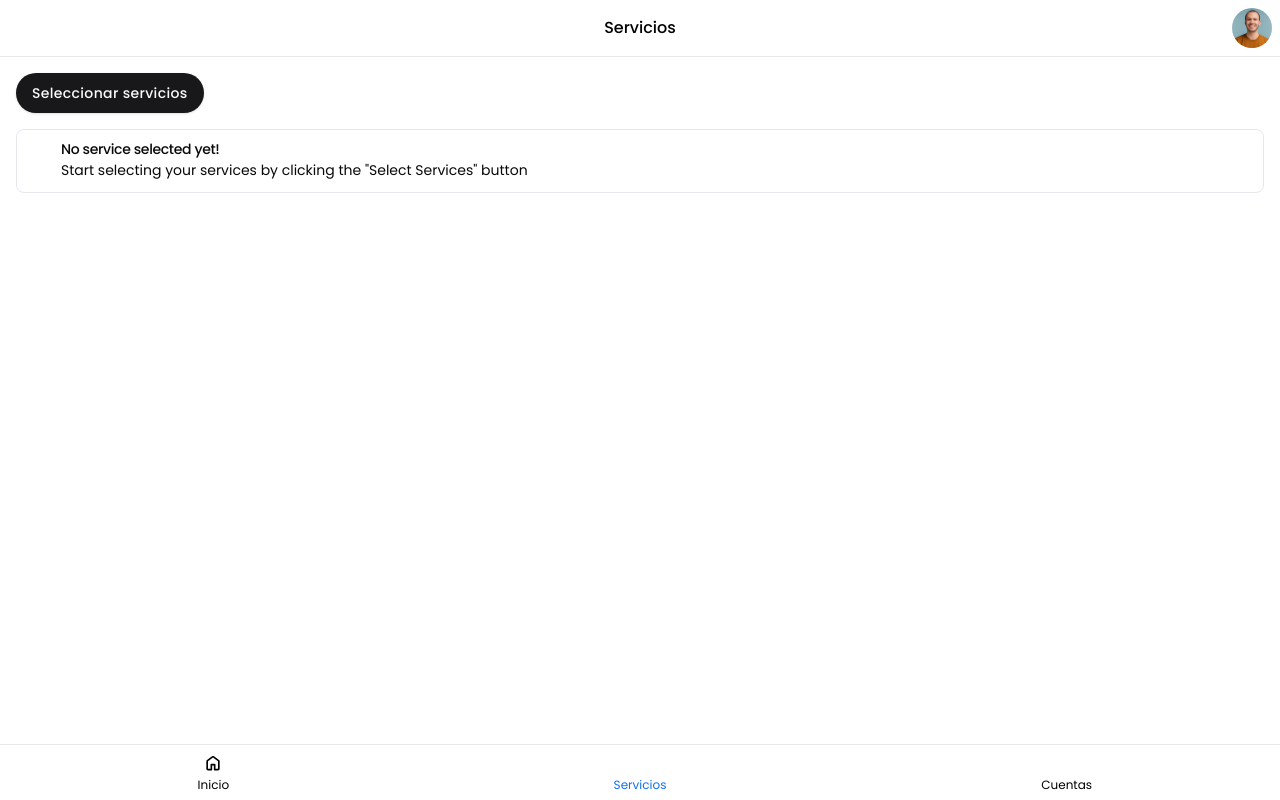
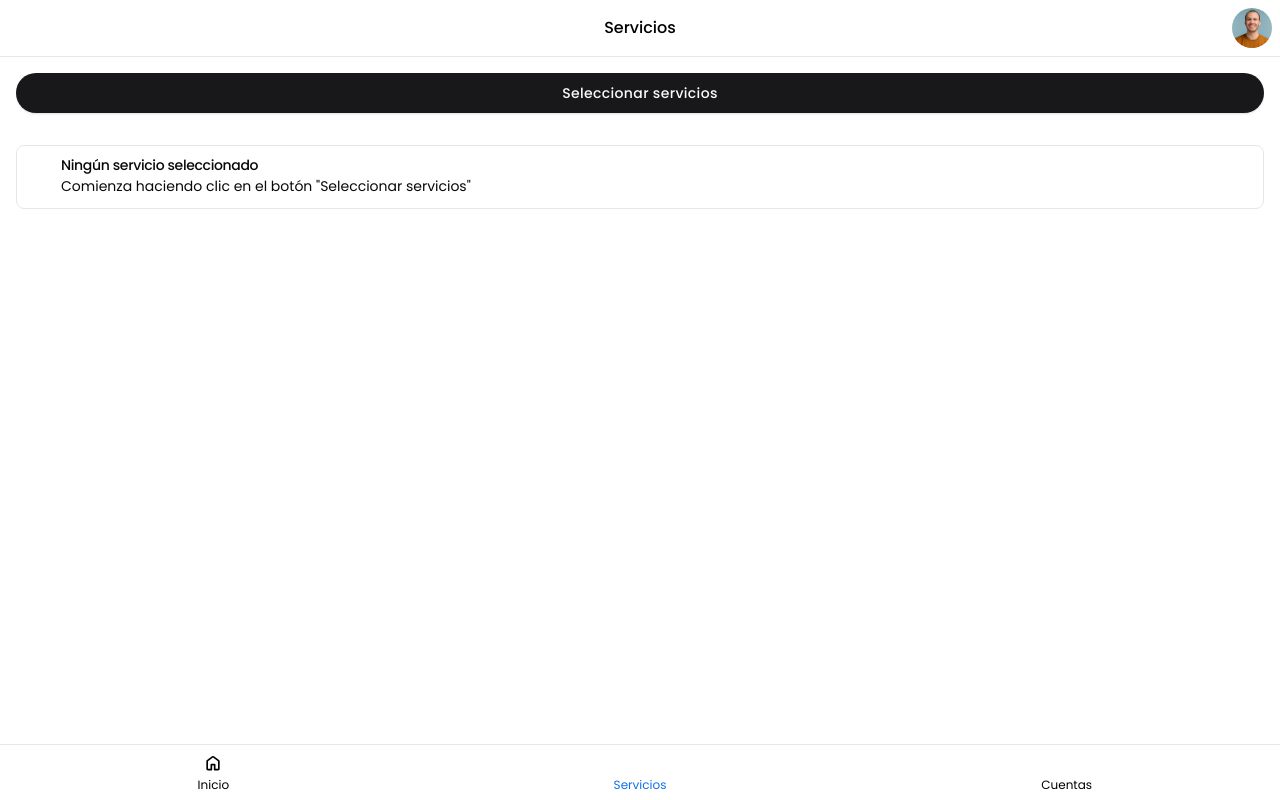
Before and after one commit to matiasalbarenque/seminario-mvp, a React (Vite) app: page /services in a window 1280 px wide. Built offline with nearby package versions, Linux system fonts and the light colour scheme; some icons are missing.

Commit message:
Add service categories and case images

```diff
--- a/src/components/home-chart.tsx
+++ b/src/components/home-chart.tsx
@@ -1,11 +1,11 @@
-import { useEffect, useMemo, useState } from 'react';
+import { useMemo, useState } from 'react';
 import { Bar, BarChart, CartesianGrid, LabelList, Rectangle, XAxis } from 'recharts';
 import { Card, CardContent, CardDescription, CardHeader, CardTitle } from '@/components/ui/card';
 import { ChartContainer } from '@/components/ui/chart';
+import { useMyServices } from '@/hooks/use-my-services';
 import type { ChartConfig } from '@/components/ui/chart';
+import type { RiskLevels } from '@/typings/mocks/services';
 import HomeRiskServiceDialog from './home-risk-service-dialog';
-import { RiskLevels } from '@/typings/mocks/services';
-import useMyServices from '@/hooks/use-my-services';
 
 type ChartData = {
   riskLevel: string;
@@ -15,7 +15,7 @@ type ChartData = {
 
 export const homeChartConfig: ChartConfig = {
   e: {
-    label: 'Altísimo',
+    label: 'Elevado',
     color: 'hsl(var(--level-e))',
   },
   d: {
@@ -37,29 +37,26 @@ export const homeChartConfig: ChartConfig = {
 };
 
 export const RiskServicesChart = () => {
-  const [chartData, setChartData] = useState<ChartData[]>([]);
+  const [open, setOpen] = useState(false);
+  const [selectedRiskLevel, setSelectedRiskLevel] = useState<RiskLevels>();
+  const myServices = useMyServices();
 
-  const myServices = useMyServices();
-  const servicesSelectedRiskLevelMemo = useMemo(() => myServices.map(a => a.riskLevel as string), [myServices]);
-
-  useEffect(() => {
-    if (servicesSelectedRiskLevelMemo.length > 0) {
-      const chartDataTemp: ChartData[] = [];
+  const chartData = useMemo(() => {
+    const chartDataTemp: ChartData[] = [];
+    const servicesSelectedRiskLevel = myServices.map(a => a.riskLevel as string);
+    if (servicesSelectedRiskLevel.length > 0) {
       'abcde'.split('').forEach(l => {
-        if (servicesSelectedRiskLevelMemo.includes(l)) {
+        if (servicesSelectedRiskLevel.includes(l)) {
           chartDataTemp.push({
             riskLevel: l,
-            count: servicesSelectedRiskLevelMemo.filter(a => a === l).length,
+            count: servicesSelectedRiskLevel.filter(a => a === l).length,
             fill: `var(--color-${l})`,
           });
         }
       });
-      setChartData(chartDataTemp);
     }
-  }, [servicesSelectedRiskLevelMemo]);
-
-  const [open, setOpen] = useState(false);
-  const [selectedRiskLevel, setSelectedRiskLevel] = useState<RiskLevels>();
+    return chartDataTemp;
+  }, [myServices.map(a => a.name)]);
 
   if (chartData.length === 0) {
     return <></>;
--- a/src/components/home-monitor-dialog.tsx
+++ b/src/components/home-monitor-dialog.tsx
@@ -8,7 +8,7 @@ import {
   DialogTitle,
 } from '@/components/ui/dialog';
 import { useAccountStore } from '@/store/account';
-import { getIconByRiskLevel } from '@/assets/utils';
+import { getIconByRiskAverage } from '@/assets/utils';
 import type { HomeMonitorDialogProps } from '@/typings/components/home-monitor-dialog';
 
 export const HomeMonitorDialog = (props: HomeMonitorDialogProps) => {
@@ -41,7 +41,7 @@ export const HomeMonitorDialog = (props: HomeMonitorDialogProps) => {
           <DialogTitle>
             <div className="w-full flex justify-center">
               <div className="w-20 h-20">
-                <img src={getIconByRiskLevel(accountStore.riskLevel)} width="100%" height="100%" />
+                <img src={getIconByRiskAverage(accountStore.riskLevel)} width="100%" height="100%" />
               </div>
             </div>
           </DialogTitle>
--- a/src/hooks/use-my-services.ts
+++ b/src/hooks/use-my-services.ts
@@ -1,20 +1,13 @@
+import { useMemo } from 'react';
 import { servicesMock } from '@/assets/mocks/services';
-import { sortCompareStrings } from '@/assets/utils';
 import { useAccountStore } from '@/store/account';
-import { Service } from '@/typings/mocks/services';
-import { useState, useEffect } from 'react';
 
-const useMyServices = () => {
+export const useMyServices = () => {
   const accountStore = useAccountStore();
-  const [myServices, setMyServices] = useState<Service[]>([]);
-
-  useEffect(() => {
-    const servicesOrdered = servicesMock.sort((a, b) => sortCompareStrings(a.name, b.name));
-    const servicesSelected = servicesOrdered.filter(a => accountStore.services.some(b => b === a?.name));
-    setMyServices(servicesSelected);
-  }, [accountStore.services]);
-
-  return myServices;
+  const servicesOrdered = useMemo(
+    () => servicesMock.sort((a, b) => b.riskLevel.localeCompare(a.riskLevel) || a.name.localeCompare(b.name)),
+    []
+  );
+  const myServices = servicesOrdered.filter(a => accountStore.services.some(b => b === a?.name));
+  return myServices || [];
 };
-
-export default useMyServices;
--- a/src/pages/services.tsx
+++ b/src/pages/services.tsx
@@ -1,12 +1,12 @@
-import { useEffect, useState } from 'react';
+import { useEffect } from 'react';
 import { Link } from 'react-router-dom';
 import { Alert, AlertDescription, AlertTitle } from '@/components/ui/alert';
 import { Button } from '@/components/ui/button';
 import { Icon } from '@/components/ui/icon';
-import { LevelIndicator } from '@/components/level-indicator';
 import { useAppStore } from '@/store/app';
-import type { Service } from '@/typings/mocks/services';
-import useMyServices from '@/hooks/use-my-services';
+import type { Service, ServiceCategoryWrapperProps, TermsConditionsRisks } from '@/typings/mocks/services';
+import { useMyServices } from '@/hooks/use-my-services';
+import { getDescriptionByRiskLevel, getIconByRiskLevel } from '@/assets/utils';
 
 export const ServicesPage = () => {
   const appStore = useAppStore();
@@ -18,45 +18,116 @@ export const ServicesPage = () => {
     });
   }, []);
 
+  const getServiceTermsConditionsRisks = (tcr?: TermsConditionsRisks) => {
+    const cases: string[] = [];
+    if (tcr?.e) {
+      const aCases = tcr?.e.map(a => a.imgUrl);
+      cases.push(...aCases.filter(a => typeof a === 'string'));
+    }
+    if (tcr?.d) {
+      const aCases = tcr?.d.map(a => a.imgUrl);
+      cases.push(...aCases.filter(a => typeof a === 'string'));
+    }
+    if (tcr?.c) {
+      const aCases = tcr?.c.map(a => a.imgUrl);
+      cases.push(...aCases.filter(a => typeof a === 'string'));
+    }
+    if (tcr?.b) {
+      const aCases = tcr?.b.map(a => a.imgUrl);
+      cases.push(...aCases.filter(a => typeof a === 'string'));
+    }
+    if (tcr?.a) {
+      const aCases = tcr?.a.map(a => a.imgUrl);
+      cases.push(...aCases.filter(a => typeof a === 'string'));
+    }
+    return cases.slice(0, 4);
+  };
+
+  const ServiceCases = (props: { service: Service }) => {
+    const { service } = props;
+    const serviceCases = getServiceTermsConditionsRisks(service.termsConditionsRisks);
+    return (
+      <div className="w-24 h-10">
+        {serviceCases.map((imgUrl, index) => (
+          <div
+            className={`absolute top-0 w-10 h-10 bg-white border border-black rounded-full overflow-hidden`}
+            style={{ right: index * 18, zIndex: index }}
+            key={imgUrl}
+          >
+            <img src={`/img/cases/${imgUrl}`} alt={imgUrl} className="w-full h-full" />
+          </div>
+        ))}
+      </div>
+    );
+  };
+
+  const ServiceCategoryWrapper = (props: ServiceCategoryWrapperProps) => {
+    const { children, riskLevel } = props;
+    return (
+      <div className="flex flex-col shadow">
+        <div
+          className={`px-2 h-12 flex items-center rounded-tl-md rounded-tr-md bg-level-${riskLevel} bg-opacity-90 border-b border-black border-opacity-5`}
+        >
+          <div className="flex gap-2 items-center">
+            <div className="w-16 h-4 flex justify-center">
+              <div className="absolute -top-8 w-14 h-14 p-2 bg-white border border-black border-opacity-40 rounded-full">
+                <img src={getIconByRiskLevel(riskLevel)} width="100%" height="100%" />
+              </div>
+            </div>
+            <div className="text-lg text-white tracking-wide drop-shadow-md">
+              {getDescriptionByRiskLevel(riskLevel)}
+            </div>
+          </div>
+        </div>
+        <div className={`flex flex-col gap-1.5 p-1.5 bg-level-${riskLevel} bg-opacity-50 rounded-bl-sm rounded-br-sm`}>
+          {children}
+        </div>
+      </div>
+    );
+  };
+
   const ServicesList = (props: { services: Service[] }) => {
     if (props.services.length === 0) {
       return (
         <Alert>
           <Icon icon="healthicons:artificial-intelligence" size={20} />
-          <AlertTitle>No service selected yet!</AlertTitle>
-          <AlertDescription>Start selecting your services by clicking the "Select Services" button</AlertDescription>
+          <AlertTitle>Ningún servicio seleccionado</AlertTitle>
+          <AlertDescription>Comienza haciendo clic en el botón "Seleccionar servicios"</AlertDescription>
         </Alert>
       );
     }
-    return myServices.map(a => (
-      <Link to={`/services/${a.name}`} key={a.name}>
-        <div className="w-full h-12 flex gap-2.5 rounded-[6px] border shadow-sm overflow-hidden">
-          <div className="w-14 flex items-center">
-            <div className="absolute -left-1 w-16 h-16 p-4 bg-white border rounded-tr-full rounded-br-full overflow-hidden shadow">
-              <img src={`/img/apps/${a.imgUrl}`} alt={a.label} />
+    const riskLevels = [...new Set(myServices.map(a => a.riskLevel))];
+    return riskLevels.map(a => (
+      <ServiceCategoryWrapper riskLevel={a} key={a}>
+        {myServices
+          .filter(b => b.riskLevel === a)
+          .map(c => (
+            <Link to={`/services/${c.name}`} key={c.name}>
+              <div className="w-full h-14 flex gap-3 rounded-[3px] bg-white overflow-hidden">
+                <div className="w-[72px] p-2 flex justify-center items-center border-r">
+                  <img src={`/img/apps/${c.imgUrl}`} alt={c.label} className="w-8 h-auto" />
                 </div>
-          </div>
-          <div className="w-full flex justify-between px-3 py-1.5">
-            <div className="flex-1 flex items-center text-sm">{a.label}</div>
-            <div className="w-10 flex items-center">
-              <LevelIndicator riskLevel={a.riskLevel} />
-            </div>
+                <div className="flex-1 flex items-center text-sm font-medium">{c.label}</div>
+                <div className="w-28 flex justify-center items-center">
+                  <ServiceCases service={c} />
                 </div>
               </div>
             </Link>
+          ))}
+      </ServiceCategoryWrapper>
     ));
   };
 
   return (
-    <div className="grid grid-rows-[min-content,auto] gap-4">
-      <div className="flex">
-        <Button asChild className="rounded-full min-h-10 tracking-wide">
+    <div className="grid grid-rows-[auto] gap-4">
+      <div className="overflow-auto">
+        <div className="h-0 flex flex-col gap-8">
+          <Button asChild className="min-h-10 tracking-wide rounded-full">
             <Link to="/services-selection">Seleccionar servicios</Link>
           </Button>
+          <div className="flex flex-col gap-8">
+            <ServicesList services={myServices} />
           </div>
-      <div className="overflow-auto">
-        <div className="h-0 flex flex-col gap-3">
-          <ServicesList services={myServices} />
         </div>
       </div>
     </div>
--- a/tailwind.config.js
+++ b/tailwind.config.js
@@ -22,11 +22,11 @@ export default {
           foreground: 'hsl(var(--primary-foreground))',
         },
         level: {
-          a: 'hsl(var(--level-a))',
-          b: 'hsl(var(--level-b))',
-          c: 'hsl(var(--level-c))',
-          d: 'hsl(var(--level-d))',
-          e: 'hsl(var(--level-e))',
+          a: 'hsla(var(--level-a) / var(--tw-bg-opacity, 1))',
+          b: 'hsla(var(--level-b) / var(--tw-bg-opacity, 1))',
+          c: 'hsla(var(--level-c) / var(--tw-bg-opacity, 1))',
+          d: 'hsla(var(--level-d) / var(--tw-bg-opacity, 1))',
+          e: 'hsla(var(--level-e) / var(--tw-bg-opacity, 1))',
         },
         background: 'hsl(var(--background))',
         foreground: 'hsl(var(--foreground))',
```
Also changed, not shown: src/assets/utils/utils.ts (+17 -1 lines), src/components/home-monitor.tsx (+2 -5 lines), src/components/home-risk-service-dialog.tsx (+4 -4 lines), src/typings/mocks/services.ts (+12 -11 lines), public/img/cases/Private messages can be read.png (renamed from public/img/cases/Private messages can be read).png), 1 other file (tests, documents, lock files or other folders). Lines whose indentation alone changed are shown as unchanged.
